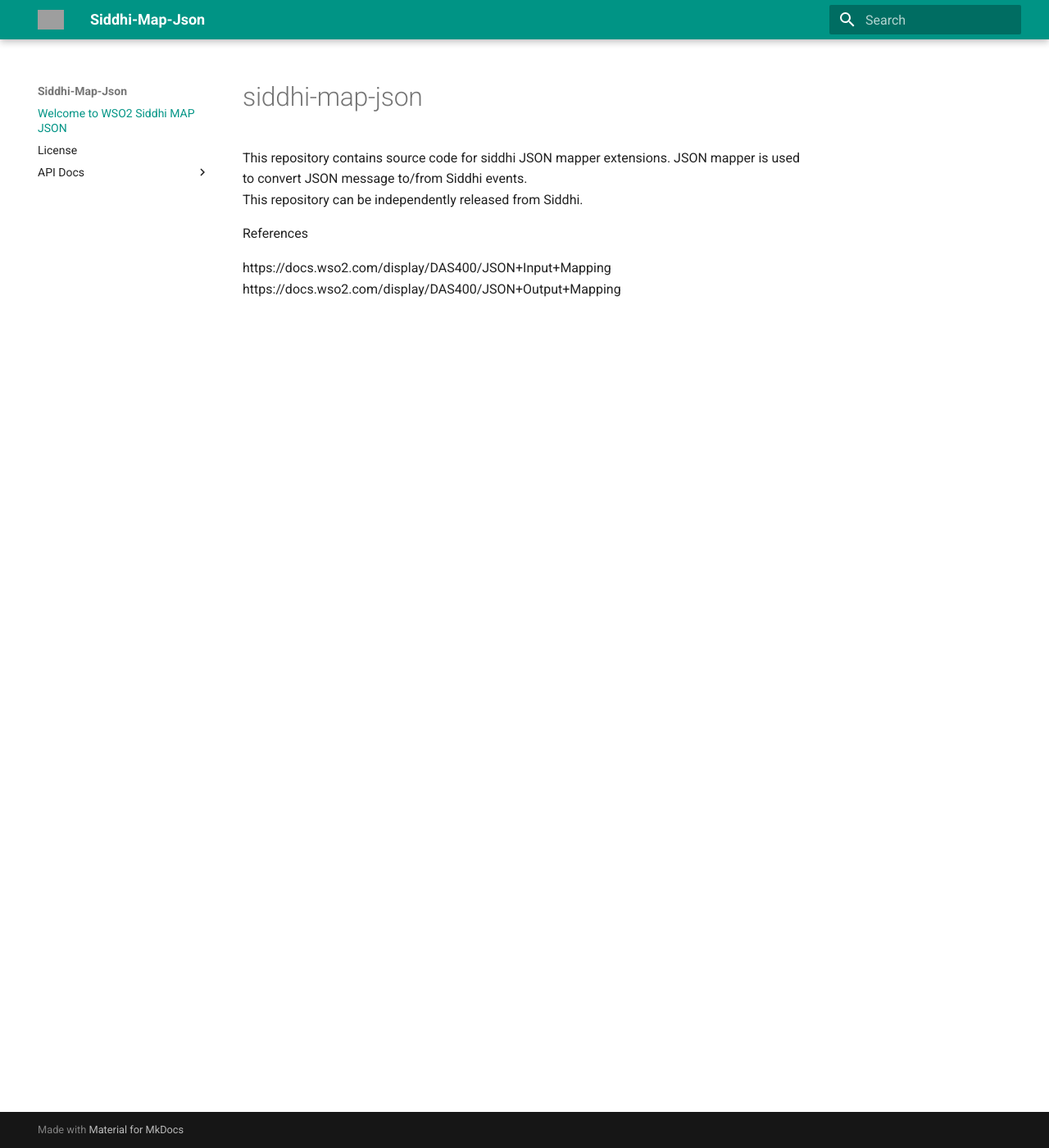
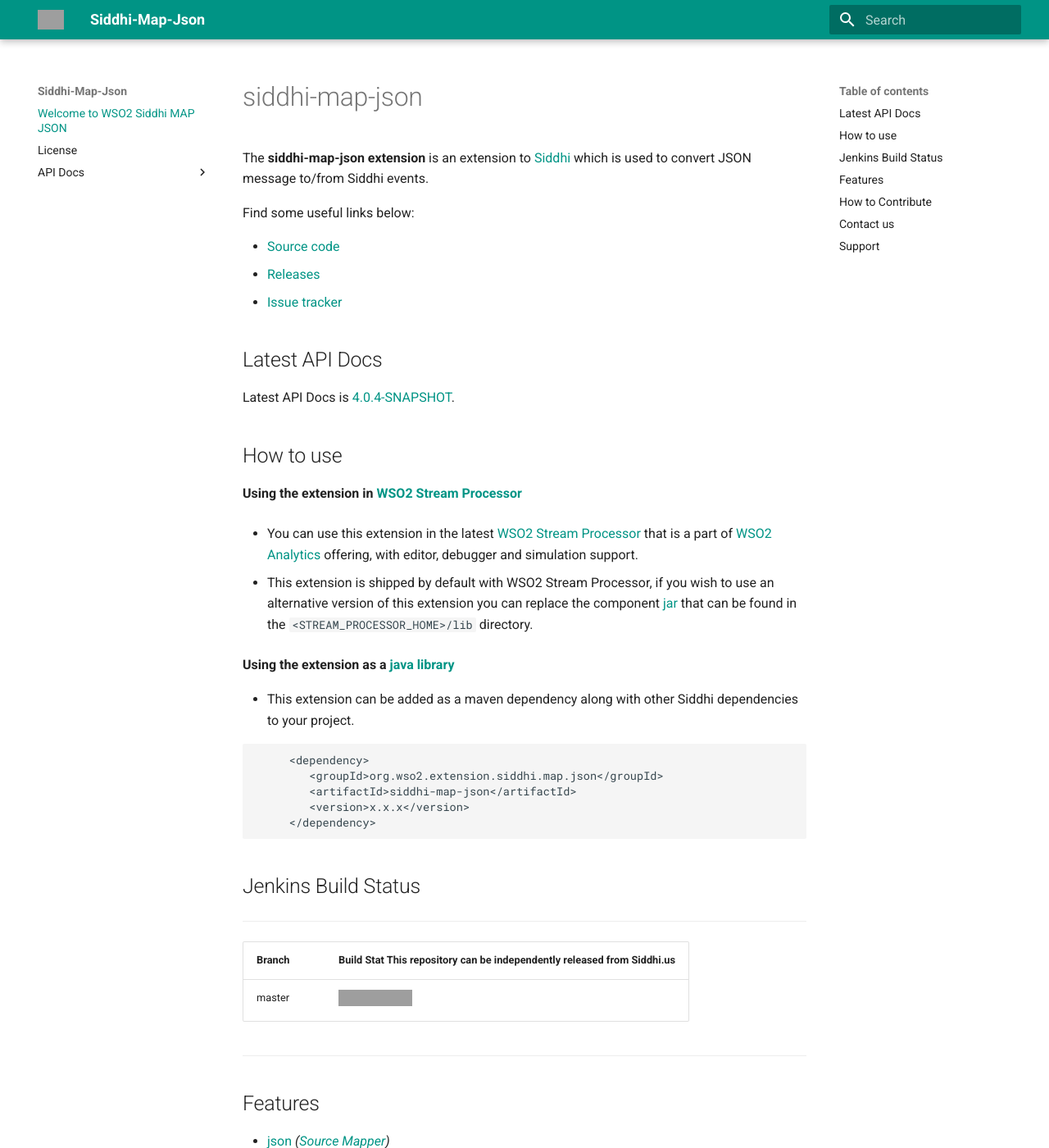
Before and after one commit to siddhi-io/siddhi-map-json, an MkDocs documentation site: the page built from docs/index.md, in a window 1280 px wide and 1400 px high. Shown: the whole window at 82% size. Built offline with MkDocs 1.6.1 and Material for MkDocs 9.7.7, drawn with Linux system fonts in a browser that asks for light colours; old or Windows-style settings are respelled for this version of MkDocs; some of the changed text lies outside the part shown; grey boxes are pictures that could not be loaded.

````diff
--- a/docs/index.md
+++ b/docs/index.md
@@ -1,11 +1,77 @@
-# siddhi-map-json
+siddhi-map-json
+======================================
 
-This repository contains source code for siddhi JSON mapper extensions.
-JSON mapper is used to convert JSON message to/from Siddhi events.
-<br>
-This repository can be independently released from Siddhi.
+The **siddhi-map-json extension** is an extension to <a target="_blank" href="https://wso2.github.io/siddhi">Siddhi</a>
+which is used to convert JSON message to/from Siddhi events.
 
-References
+Find some useful links below:
 
-https://docs.wso2.com/display/DAS400/JSON+Input+Mapping<br>
-https://docs.wso2.com/display/DAS400/JSON+Output+Mapping
+* <a target="_blank" href="https://github.com/wso2-extensions/siddhi-map-json">Source code</a>
+* <a target="_blank" href="https://github.com/wso2-extensions/siddhi-map-json/releases">Releases</a>
+* <a target="_blank" href="https://github.com/wso2-extensions/siddhi-map-json/issues">Issue tracker</a>
+
+## Latest API Docs
+
+Latest API Docs is <a target="_blank" href="https://wso2-extensions.github.io/siddhi-map-json/api/4.0.4-SNAPSHOT">4.0.4-SNAPSHOT</a>.
+
+## How to use
+
+**Using the extension in <a target="_blank" href="https://github.com/wso2/product-sp">WSO2 Stream Processor</a>**
+
+* You can use this extension in the latest <a target="_blank" href="https://github.com/wso2/product-sp/releases">WSO2 Stream Processor</a> that is a part of <a target="_blank" href="http://wso2.com/analytics?utm_source=gitanalytics&utm_campaign=gitanalytics_Jul17">WSO2 Analytics</a> offering, with editor, debugger and simulation support.
+
+* This extension is shipped by default with WSO2 Stream Processor, if you wish to use an alternative version of this
+extension you can replace the component <a target="_blank" href="https://github
+.com/wso2-extensions/siddhi-map-json/releases">jar</a> that can be found in the `<STREAM_PROCESSOR_HOME>/lib` directory.
+
+**Using the extension as a <a target="_blank" href="https://wso2.github.io/siddhi/documentation/running-as-a-java-library">java library</a>**
+
+* This extension can be added as a maven dependency along with other Siddhi dependencies to your project.
+
+```
+     <dependency>
+        <groupId>org.wso2.extension.siddhi.map.json</groupId>
+        <artifactId>siddhi-map-json</artifactId>
+        <version>x.x.x</version>
+     </dependency>
+```
+
+## Jenkins Build Status
+
+---
+
+|  Branch | Build Stat This repository can be independently released from Siddhi.us |
+| :------ |:------------ |
+| master  | [![Build Status](https://wso2.org/jenkins/job/siddhi/job/siddhi-map-json/badge/icon)](https://wso2.org/jenkins/job/siddhi/job/siddhi-map-json/) |
+
+---
+
+## Features
+
+* <a target="_blank" href="https://wso2-extensions.github.io/siddhi-map-json/api/4.0.4-SNAPSHOT/#json-source-mapper">json</a> *(<a target="_blank" href="https://wso2.github.io/siddhi/documentation/siddhi-4.0/#source-mappers">Source Mapper</a>)*<br><div style="padding-left: 1em;"><p>JSON to Event input mapper. Transports which accepts JSON messages can utilize this extensionto convert the incoming JSON message to Siddhi event. Users can either send a pre-defined JSON format where event conversion will happen without any configs or can use json path to map from a custom JSON message.</p></div>
+* <a target="_blank" href="https://wso2-extensions.github.io/siddhi-map-json/api/4.0.4-SNAPSHOT/#json-sink-mapper">json</a> *(<a target="_blank" href="https://wso2.github.io/siddhi/documentation/siddhi-4.0/#sink-mappers">Sink Mapper</a>)*<br><div style="padding-left: 1em;"><p>Event to JSON output mapper. <br>Transports which publish  messages can utilize this extensionto convert the Siddhi event to JSON message. <br>Users can either send a pre-defined JSON format or a custom JSON message.<br></p></div>
+
+## How to Contribute
+
+  * Please report issues at <a target="_blank" href="https://github.com/wso2-extensions/siddhi-map-json/issues">GitHub
+  Issue
+   Tracker</a>.
+
+  * Send your contributions as pull requests to <a target="_blank" href="https://github
+  .com/wso2-extensions/siddhi-map-json/tree/master">master branch</a>.
+
+## Contact us
+
+ * Post your questions with the <a target="_blank" href="http://stackoverflow.com/search?q=siddhi">"Siddhi"</a> tag in <a target="_blank" href="http://stackoverflow.com/search?q=siddhi">Stackoverflow</a>.
+
+ * Siddhi developers can be contacted via the mailing lists:
+
+    Developers List   : [dev@wso2.org](mailto:dev@wso2.org)
+
+    Architecture List : [architecture@wso2.org](mailto:architecture@wso2.org)
+
+## Support
+
+* We are committed to ensuring support for this extension in production. Our unique approach ensures that all support leverages our open development methodology and is provided by the very same engineers who build the technology.
+
+* For more details and to take advantage of this unique opportunity contact us via <a target="_blank" href="http://wso2.com/support?utm_source=gitanalytics&utm_campaign=gitanalytics_Jul17">http://wso2.com/support/</a>.
````
Also changed, not shown: README.md (+3 -0 lines), docs/api/4.0.4-SNAPSHOT.md (+9 -9 lines).
